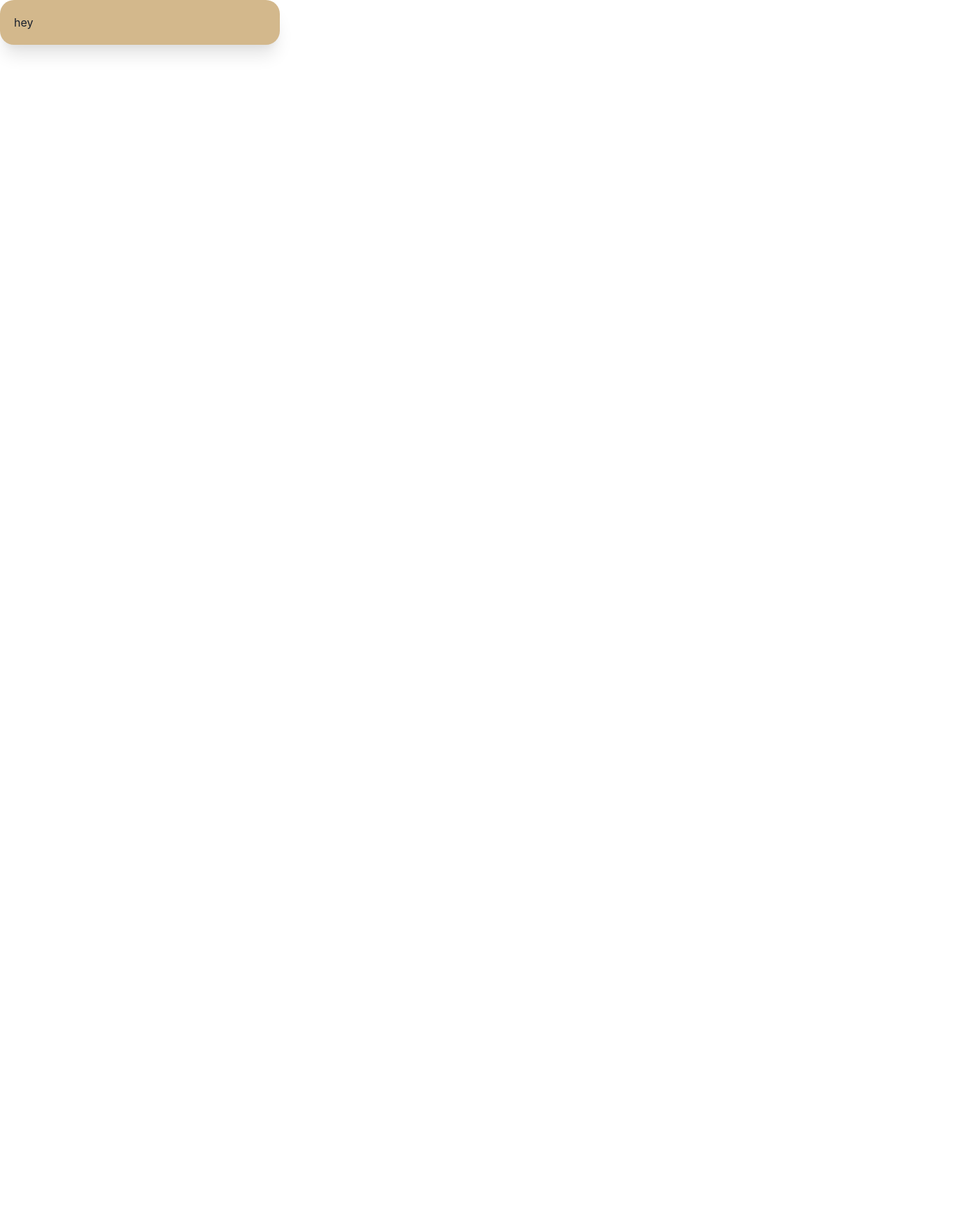
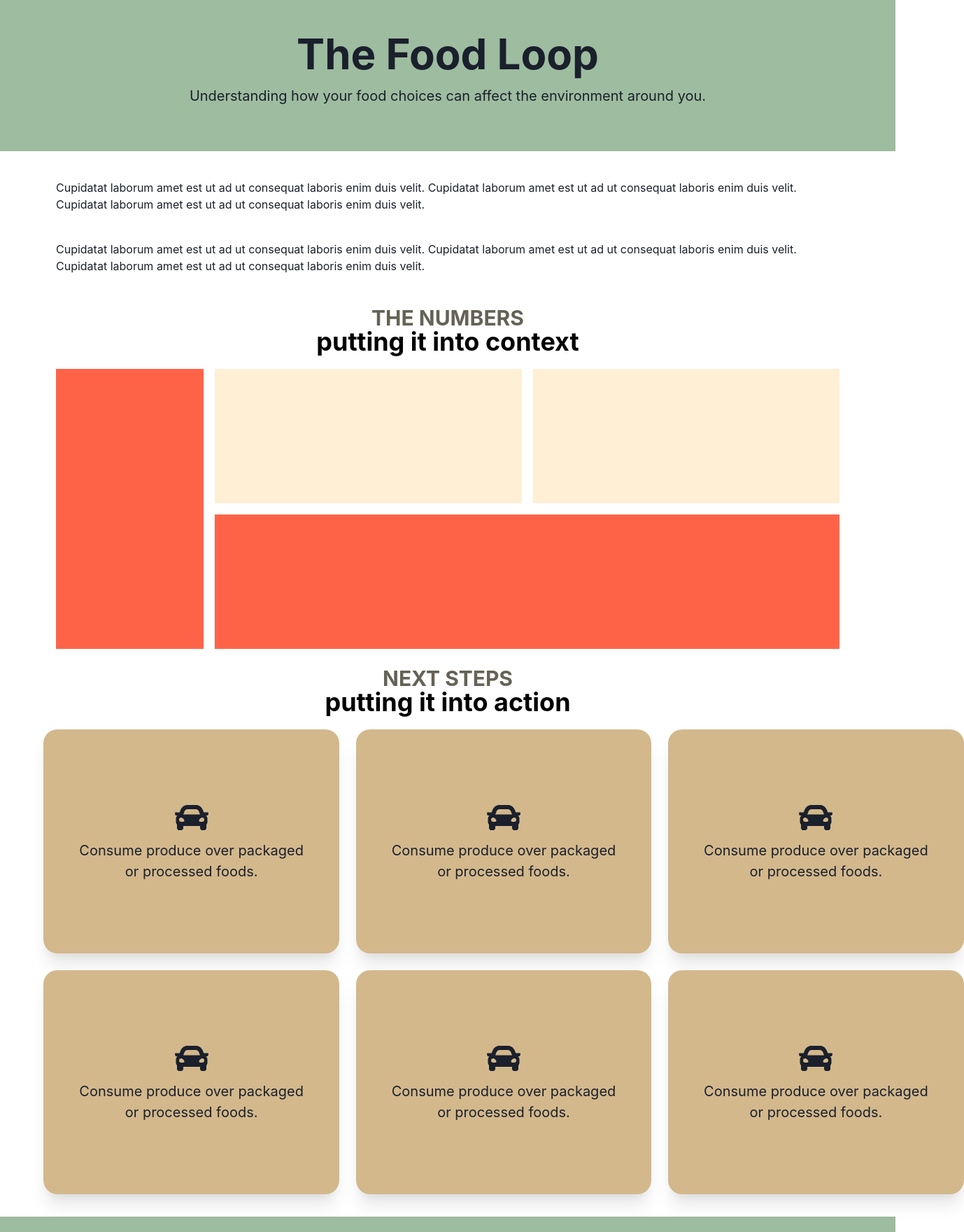
Before and after one commit to exu3/foodprint, a React (Create React App) app: page / in a window 1280 px wide. Shown: the top 1760 px of the page at 70% size, 1378 px wide, since content can reach past the window. Before the commit the page ends 800 px from the top, so only its background shows below. Built offline with nearby package versions, Linux system fonts and the light colour scheme.

Commit message:
made basic structure: bg, stats, next steps, footer

```diff
--- a/src/App.js
+++ b/src/App.js
@@ -2,29 +2,123 @@ import React from 'react';
 import {
   ChakraProvider,
   Box,
+  Container,
   Text,
   Link,
   VStack,
   Code,
   Grid,
+  GridItem,
+  Flex,
+  Spacer,
   theme,
-  Image
+  Image,
+  Center,
+  SimpleGrid
 } from '@chakra-ui/react';
 import { ColorModeSwitcher } from './ColorModeSwitcher';
+import { FaLeaf, FaCar, FaCarrot, FaSlideshare } from 'react-icons/fa';
+import { RiPlantLine } from "react-icons/ri";
 
 function App() {
   return (
     <ChakraProvider theme={theme}>
-        {/* <p>Hello</p>
-        <Box w='280px' h="280px" bg="gray.200" boxShadow="lg" rounded="lg">
-          <p>helloooooo</p>
-        </Box> */}
+    {/* Top Section */}
+      <Box p={8} h="27vh" bgColor="#9EBC9F" w="100%">
+        <Text fontWeight="bold" fontSize="6xl" align="center">The Food Loop</Text>
+        <Text fontSize="xl" align="center">Understanding how your food choices can affect the environment around you.</Text>
+      </Box>
+    {/* Problem section */}
+    <Box mx="5rem" pt={10}>
+      <Text>Cupidatat laborum amet est ut ad ut consequat laboris enim duis velit. Cupidatat laborum amet est ut ad ut consequat laboris enim duis velit. Cupidatat laborum amet est ut ad ut consequat laboris enim duis velit.</Text>
+    </Box>
 
-        <Box w="400px" rounded="20px" boxShadow="xl" bgColor="#D3B88C">
-          <Box p={5}>
-            <Text>hey</Text>
-          </Box>
+    <Box py={10} mx="5rem">
+      <Text>Cupidatat laborum amet est ut ad ut consequat laboris enim duis velit. Cupidatat laborum amet est ut ad ut consequat laboris enim duis velit. Cupidatat laborum amet est ut ad ut consequat laboris enim duis velit.</Text>
+    </Box>
+
+    {/* Statistics section */}
+
+    <Box paddingBottom={3} mx="5rem">
+      <Text fontWeight="bold" fontSize="3xl" align="center" textTransform="uppercase" color="#656256">The Numbers</Text>
+      <Text marginTop="-1rem" fontWeight="bold" fontSize="4xl" align="center" color="#000000">putting it into context</Text>
+    </Box>
+
+    <Box mx="5rem" paddingBottom={5}>
+      <Grid h="400px" templateRows="repeat(2, 1fr)" templateColumns="repeat(5, 1fr)" gap={4}>
+        <GridItem rowSpan={2} colSpan={1} bg="tomato" />
+        <GridItem rowSpan={1} colSpan={2} bg="papayawhip" />
+        <GridItem rowSpan={1} colSpan={2} bg="papayawhip" />
+        <GridItem rowSpan={1} colSpan={4} bg="tomato" />
+      </Grid>
+    </Box>
+
+    {/* Action cards section */}
+
+    <Box paddingBottom={3} mx="5rem">
+      <Text fontWeight="bold" fontSize="3xl" align="center" textTransform="uppercase" color="#656256">Next steps</Text>
+      <Text marginTop="-1rem" fontWeight="bold" fontSize="4xl" align="center" color="#000000">putting it into action</Text>
+    </Box>
+
+    <Flex mx="5rem" w="100%" justify="center" align="center">
+      <Grid templateColumns="repeat(3, 1fr)" gap={6}>
+        <Box p={5} w="33vw" h="40vh" rounded="20px" boxShadow="xl" bgColor="#D3B88C">
+          <Center h="100%">
+            <VStack>
+              <FaCar size="3em" />
+              <Text align="center" fontSize="xl" px={5}>Consume produce over packaged or processed foods.</Text>
+            </VStack>
+          </Center>
         </Box>
+        <Box p={5} w="33vw" h="40vh" rounded="20px" boxShadow="xl" bgColor="#D3B88C">
+          <Center h="100%">
+            <VStack>
+              <FaCar size="3em" />
+              <Text align="center" fontSize="xl" px={5}>Consume produce over packaged or processed foods.</Text>
+            </VStack>
+          </Center>
+        </Box>
+        <Box p={5} w="33vw" h="40vh" rounded="20px" boxShadow="xl" bgColor="#D3B88C">
+          <Center h="100%">
+            <VStack>
+              <FaCar size="3em" />
+              <Text align="center" fontSize="xl" px={5}>Consume produce over packaged or processed foods.</Text>
+            </VStack>
+          </Center>
+        </Box>
+        <Box p={5} w="33vw" h="40vh" rounded="20px" boxShadow="xl" bgColor="#D3B88C">
+          <Center h="100%">
+            <VStack>
+              <FaCar size="3em" />
+              <Text align="center" fontSize="xl" px={5}>Consume produce over packaged or processed foods.</Text>
+            </VStack>
+          </Center>
+        </Box>
+        <Box p={5} w="33vw" h="40vh" rounded="20px" boxShadow="xl" bgColor="#D3B88C">
+          <Center h="100%">
+            <VStack>
+              <FaCar size="3em" />
+              <Text align="center" fontSize="xl" px={5}>Consume produce over packaged or processed foods.</Text>
+            </VStack>
+          </Center>
+        </Box>
+        <Box p={5} w="33vw" h="40vh" rounded="20px" boxShadow="xl" bgColor="#D3B88C">
+          <Center h="100%">
+            <VStack>
+              <FaCar size="3em" />
+              <Text align="center" fontSize="xl" px={5}>Consume produce over packaged or processed foods.</Text>
+            </VStack>
+          </Center>
+        </Box>
+      </Grid>
+    </Flex>
+
+    {/* Footer */}
+    <Box p={5} marginTop="2rem" bgColor="#9EBC9F">
+      <Text align="center">Made by Ella © 2021</Text>
+      <Text align="center">Always <a href="https://github.com/eilla1/food-loop">open source</a>.</Text>
+    </Box>
+
     </ChakraProvider>
   );
 }
```
